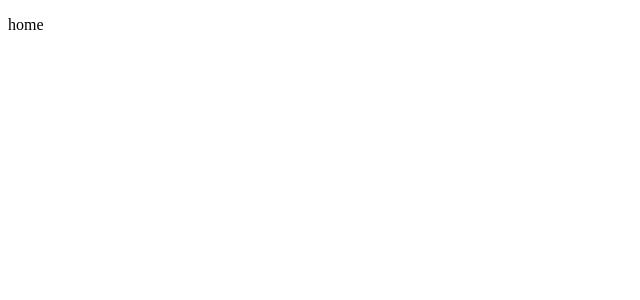
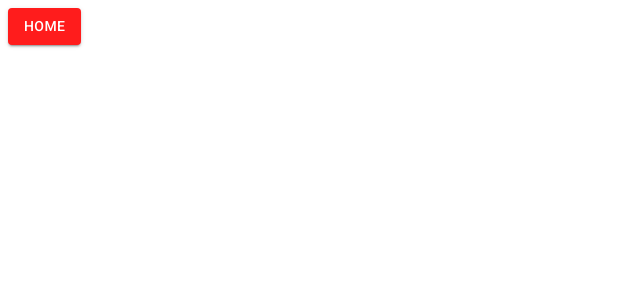
Before and after one commit to GabrielT23/UxSelecao, a React (Create React App) app in the folder frontend/: page /home in a window 1280 px wide. Shown: the top 300 px of the page, without its empty margins (0-640 px from the left). Built offline with nearby package versions, Linux system fonts and the light colour scheme.

Commit message:
criando tema

```diff
--- a/frontend/package.json
+++ b/frontend/package.json
@@ -3,6 +3,10 @@
   "version": "0.1.0",
   "private": true,
   "dependencies": {
+    "@emotion/react": "^11.11.1",
+    "@emotion/styled": "^11.11.0",
+    "@mui/icons-material": "^5.15.0",
+    "@mui/material": "^5.15.0",
     "react": "^18.2.0",
     "react-dom": "^18.2.0",
     "react-router-dom": "^6.21.0",
--- a/frontend/public/index.html
+++ b/frontend/public/index.html
@@ -12,6 +12,18 @@
     <link rel="apple-touch-icon" href="%PUBLIC_URL%/logo192.png" />
 
     <link rel="manifest" href="%PUBLIC_URL%/manifest.json" />
+    <link rel="preconnect" href="https://fonts.googleapis.com" />
+    <link rel="preconnect" href="https://fonts.gstatic.com" crossorigin />
+    <link
+      rel="stylesheet"
+      href="https://fonts.googleapis.com/css2?family=Roboto:wght@300;400;500;600;700&display=swap"
+    />
+    <link
+      rel="stylesheet"
+      href="https://fonts.googleapis.com/icon?family=Material+Icons"
+    />
+
+
 
     <title>Pizzaria Ux</title>
   </head>
--- a/frontend/src/App.tsx
+++ b/frontend/src/App.tsx
@@ -1,10 +1,14 @@
 import { BrowserRouter } from "react-router-dom";
 import { AppRoutes } from "./routes";
+import { ThemeProvider } from "@emotion/react";
+import { PrincipalTheme } from "./shared/themes";
 
 export const App = ()=> {
   return (
-    <BrowserRouter>
-      <AppRoutes/>
-    </BrowserRouter>
+    <ThemeProvider theme={PrincipalTheme}>
+      <BrowserRouter>
+        <AppRoutes/>
+      </BrowserRouter>
+    </ThemeProvider>
   );
 }
--- a/frontend/src/routes/index.tsx
+++ b/frontend/src/routes/index.tsx
@@ -1,8 +1,9 @@
+import { Button } from "@mui/material";
 import { Routes, Route, Navigate } from "react-router-dom";
 export const AppRoutes = () => {
     return(
         <Routes>
-            <Route path="/home" element={<p>home</p>}/>
+            <Route path="/home" element={<Button variant="contained" color="secondary">home</Button>}/>
 
             <Route path="*" element={<Navigate to="/home"/>}/>
         </Routes>
--- a/frontend/src/shared/themes/index.ts
+++ b/frontend/src/shared/themes/index.ts
@@ -1 +1 @@
-export { };
+export * from './principal'
--- /dev/null
+++ b/frontend/src/shared/themes/principal.ts
@@ -0,0 +1,22 @@
+import {createTheme} from '@mui/material';
+
+export const PrincipalTheme = createTheme({
+    palette: {
+        primary: {
+            main: '#604F4F',
+            dark: '#604F4F',
+            light: '#604F4F',
+            contrastText: '#FFE500',
+        },
+        secondary: {
+            main: '#FF1C1C',
+            dark: 'A0FF66',
+            light: '#604F4F',
+            contrastText: '#ffffff',
+        },
+        background: {
+            default: '#F0F0F0' ,
+            paper: '#ffffff',
+        }
+    }
+});
```
Also changed, not shown: 1 other file (tests, documents, lock files or other folders).
